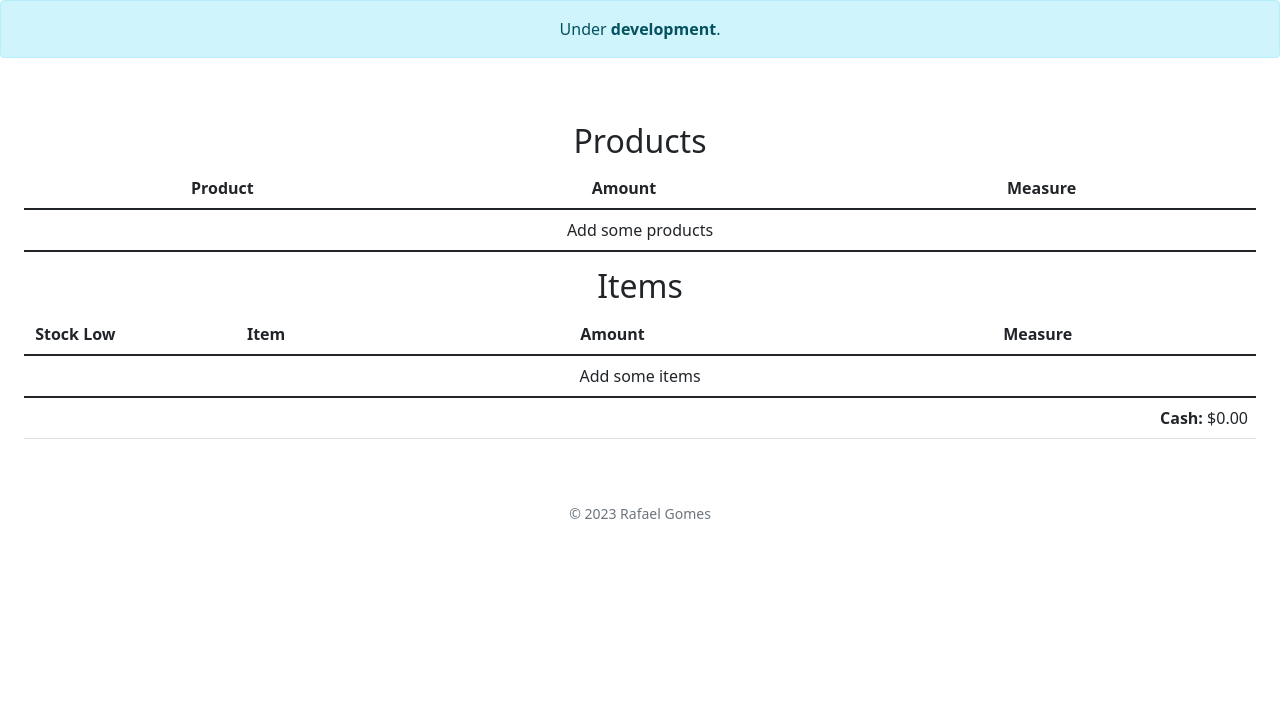
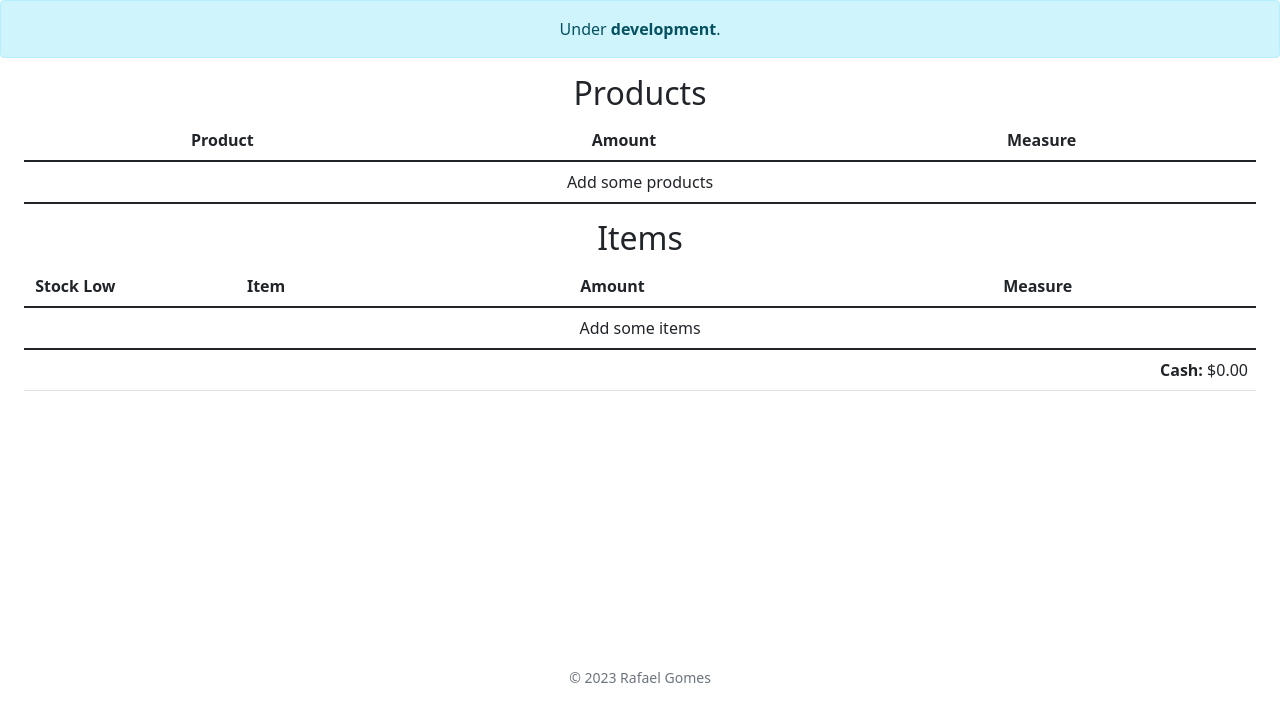
Before and after one commit to RafaelVGomes/Portfolio, a Flask app: page / in a window 1280 px wide. Shown: the part 64-786 px from the top of the page. Run offline with Flask 3, Linux system fonts and the light colour scheme; the visitor is signed in with stand-in values (Sample User, id 1); data comes from the database, SQL or seed files in the repository; data that the repository does not hold is empty.

Commit message:
alert info padding fix and footer fixed to bottom

```diff
--- a/Flask (SSR)/project/virtual_manager/templates/layout.html
+++ b/Flask (SSR)/project/virtual_manager/templates/layout.html
@@ -74,11 +74,11 @@
     </header>
     {% endif %} #}
 
-    <main class="container-fluid py-5 text-center">
+    <main class="container-fluid text-center">
       {% block main %}{% endblock %}
     </main>
 
-    <footer class="mb-5 small text-center text-muted">
+    <footer class="mb-5 small text-center text-muted fixed-bottom">
       &#169; 2023 Rafael Gomes
     </footer>
   </body>
```
